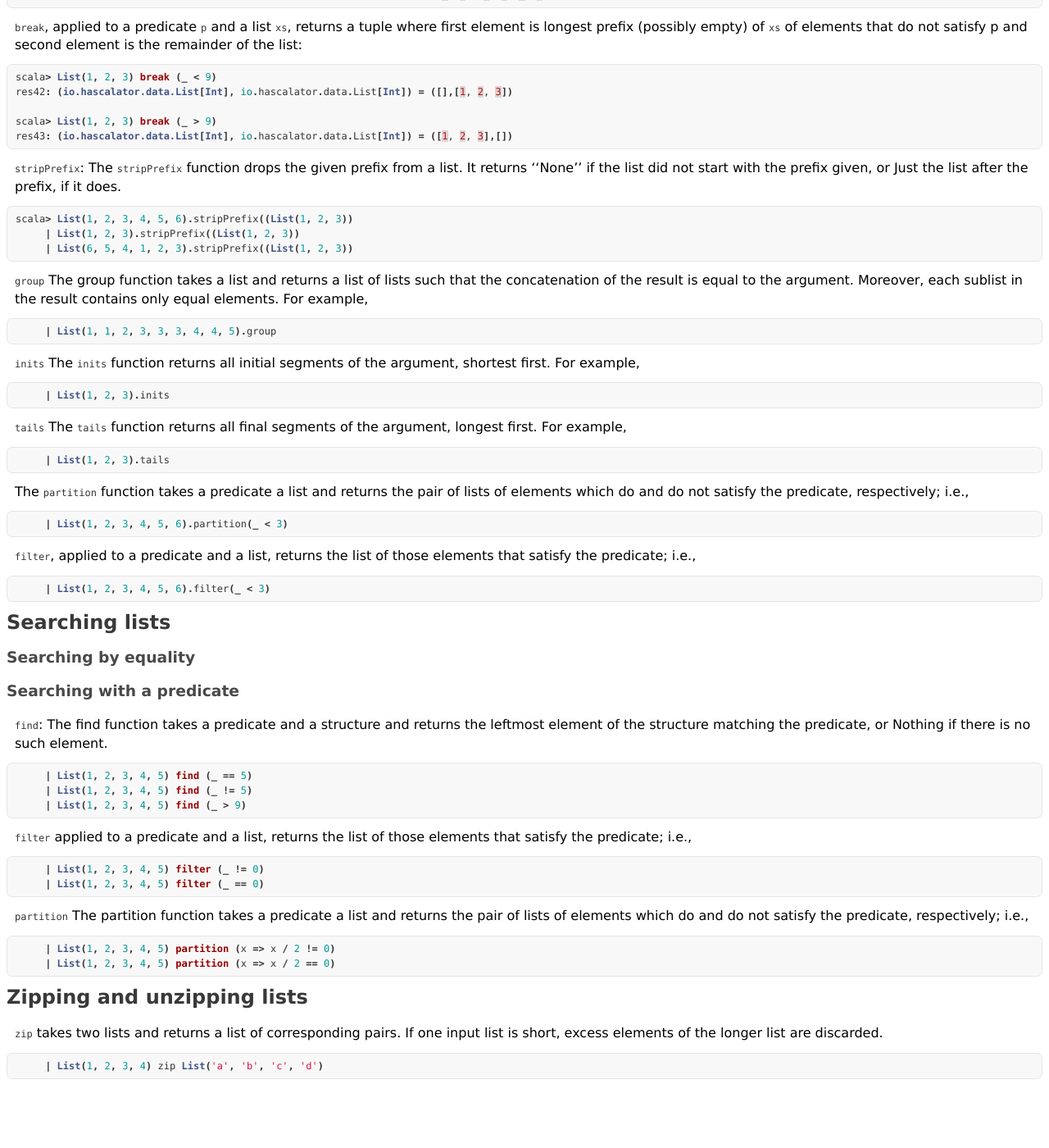
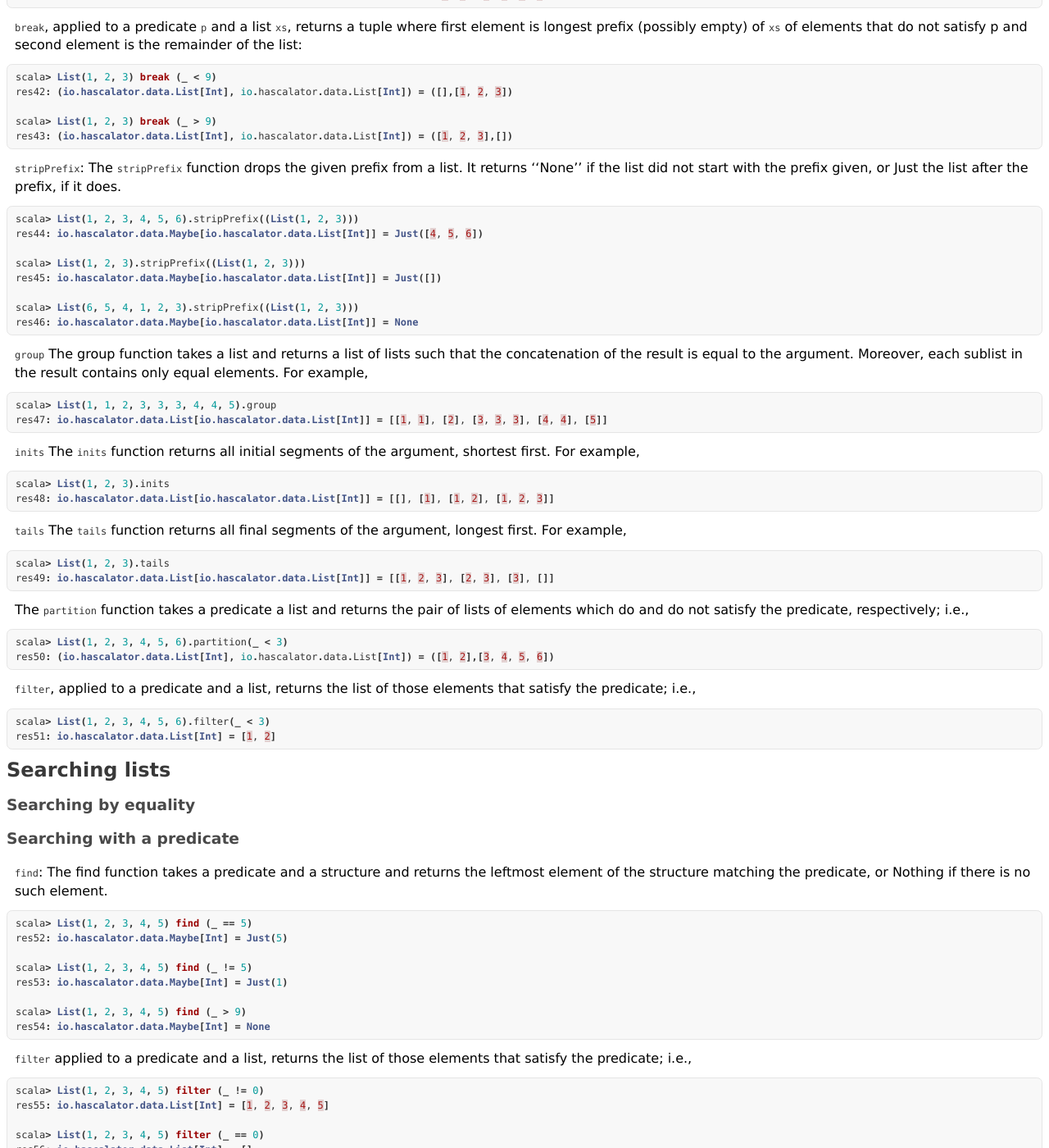
Before and after one commit to CarloMicieli/hascalator, a Jekyll site: the page built from tut/list.md, in a window 1280 px wide and 1400 px high, scrolled down 5723 px. Shown: the whole window at 82% size. Built offline with Jekyll 4.4.1, drawn with Linux system fonts in a browser that asks for light colours; before the commit the page ends 7051 px from its top, so only the background shows below that; some of the changed text lies outside the part shown.

Commit message:
updated site

````diff
--- a/tut/list.md
+++ b/tut/list.md
@@ -392,41 +392,51 @@ res43: (io.hascalator.data.List[Int], io.hascalator.data.List[Int]) = ([1, 2, 3]
 with the prefix given, or Just the list after the prefix, if it does.
 
 ```scala
-scala> List(1, 2, 3, 4, 5, 6).stripPrefix((List(1, 2, 3))
-     | List(1, 2, 3).stripPrefix((List(1, 2, 3))
-     | List(6, 5, 4, 1, 2, 3).stripPrefix((List(1, 2, 3))
+scala> List(1, 2, 3, 4, 5, 6).stripPrefix((List(1, 2, 3)))
+res44: io.hascalator.data.Maybe[io.hascalator.data.List[Int]] = Just([4, 5, 6])
+
+scala> List(1, 2, 3).stripPrefix((List(1, 2, 3)))
+res45: io.hascalator.data.Maybe[io.hascalator.data.List[Int]] = Just([])
+
+scala> List(6, 5, 4, 1, 2, 3).stripPrefix((List(1, 2, 3)))
+res46: io.hascalator.data.Maybe[io.hascalator.data.List[Int]] = None
 ```
 
 `group` The group function takes a list and returns a list of lists such that the concatenation of the result is equal
 to the argument. Moreover, each sublist in the result contains only equal elements. For example,
 
 ```scala
-     | List(1, 1, 2, 3, 3, 3, 4, 4, 5).group
+scala> List(1, 1, 2, 3, 3, 3, 4, 4, 5).group
+res47: io.hascalator.data.List[io.hascalator.data.List[Int]] = [[1, 1], [2], [3, 3, 3], [4, 4], [5]]
 ```
 
 `inits` The `inits` function returns all initial segments of the argument, shortest first. For example,
 
 ```scala
-     | List(1, 2, 3).inits
+scala> List(1, 2, 3).inits
+res48: io.hascalator.data.List[io.hascalator.data.List[Int]] = [[], [1], [1, 2], [1, 2, 3]]
 ```
 
 `tails` The `tails` function returns all final segments of the argument, longest first. For example,
 
 ```scala
-     | List(1, 2, 3).tails
+scala> List(1, 2, 3).tails
+res49: io.hascalator.data.List[io.hascalator.data.List[Int]] = [[1, 2, 3], [2, 3], [3], []]
 ```
 
 The `partition` function takes a predicate a list and returns the pair of lists of elements which do and do not
 satisfy the predicate, respectively; i.e.,
 
 ```scala
-     | List(1, 2, 3, 4, 5, 6).partition(_ < 3)
+scala> List(1, 2, 3, 4, 5, 6).partition(_ < 3)
+res50: (io.hascalator.data.List[Int], io.hascalator.data.List[Int]) = ([1, 2],[3, 4, 5, 6])
 ```
 
 `filter`, applied to a predicate and a list, returns the list of those elements that satisfy the predicate; i.e.,
 
 ```scala
-     | List(1, 2, 3, 4, 5, 6).filter(_ < 3)
+scala> List(1, 2, 3, 4, 5, 6).filter(_ < 3)
+res51: io.hascalator.data.List[Int] = [1, 2]
 ```
 
 ## Searching lists
@@ -438,23 +448,34 @@ satisfy the predicate, respectively; i.e.,
 `find`: The find function takes a predicate and a structure and returns the leftmost element of the structure matching the predicate, or Nothing if there is no such element.
 
 ```scala
-     | List(1, 2, 3, 4, 5) find (_ == 5)
-     | List(1, 2, 3, 4, 5) find (_ != 5)
-     | List(1, 2, 3, 4, 5) find (_ > 9)
+scala> List(1, 2, 3, 4, 5) find (_ == 5)
+res52: io.hascalator.data.Maybe[Int] = Just(5)
+
+scala> List(1, 2, 3, 4, 5) find (_ != 5)
+res53: io.hascalator.data.Maybe[Int] = Just(1)
+
+scala> List(1, 2, 3, 4, 5) find (_ > 9)
+res54: io.hascalator.data.Maybe[Int] = None
 ```
 
 `filter` applied to a predicate and a list, returns the list of those elements that satisfy the predicate; i.e.,
 
 ```scala
-     | List(1, 2, 3, 4, 5) filter (_ != 0)
-     | List(1, 2, 3, 4, 5) filter (_ == 0)
+scala> List(1, 2, 3, 4, 5) filter (_ != 0)
+res55: io.hascalator.data.List[Int] = [1, 2, 3, 4, 5]
+
+scala> List(1, 2, 3, 4, 5) filter (_ == 0)
+res56: io.hascalator.data.List[Int] = []
 ```
 
 `partition` The partition function takes a predicate a list and returns the pair of lists of elements which do and do not satisfy the predicate, respectively; i.e.,
 
 ```scala
-     | List(1, 2, 3, 4, 5) partition (x => x / 2 != 0)
-     | List(1, 2, 3, 4, 5) partition (x => x / 2 == 0)
+scala> List(1, 2, 3, 4, 5) partition (x => x / 2 != 0)
+res57: (io.hascalator.data.List[Int], io.hascalator.data.List[Int]) = ([2, 3, 4, 5],[1])
+
+scala> List(1, 2, 3, 4, 5) partition (x => x / 2 == 0)
+res58: (io.hascalator.data.List[Int], io.hascalator.data.List[Int]) = ([1],[2, 3, 4, 5])
 ```
 
 ## Zipping and unzipping lists
@@ -463,5 +484,6 @@ satisfy the predicate, respectively; i.e.,
 longer list are discarded.
 
 ```scala
-     | List(1, 2, 3, 4) zip List('a', 'b', 'c', 'd')
+scala> List(1, 2, 3, 4) zip List('a', 'b', 'c', 'd')
+res59: io.hascalator.data.List[(Int, Char)] = [(1,a), (2,b), (3,c), (4,d)]
 ```
````
